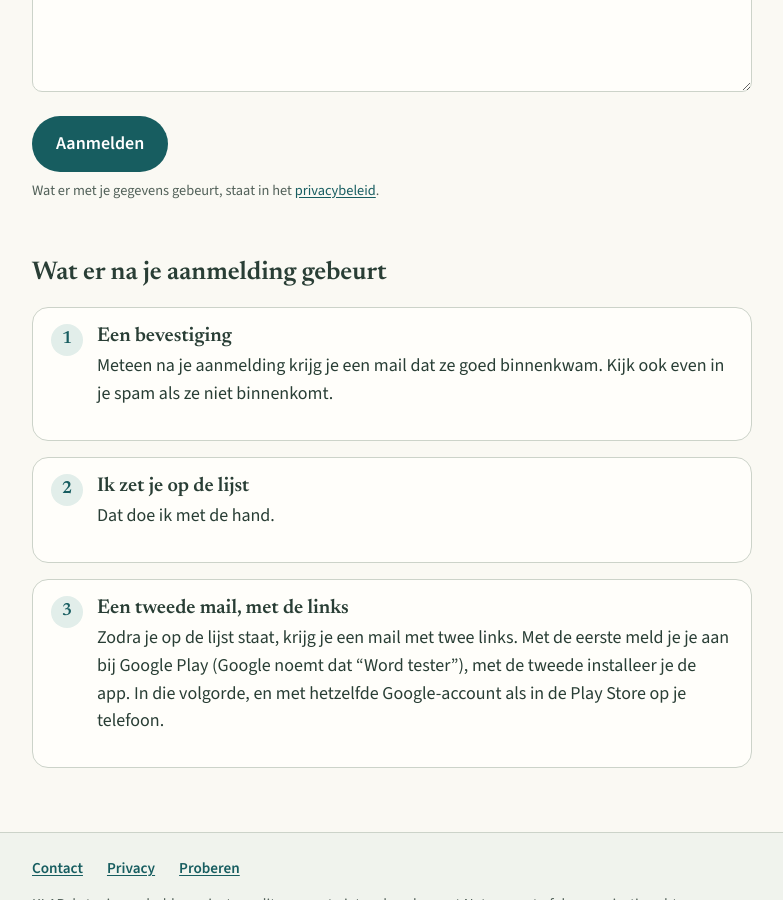
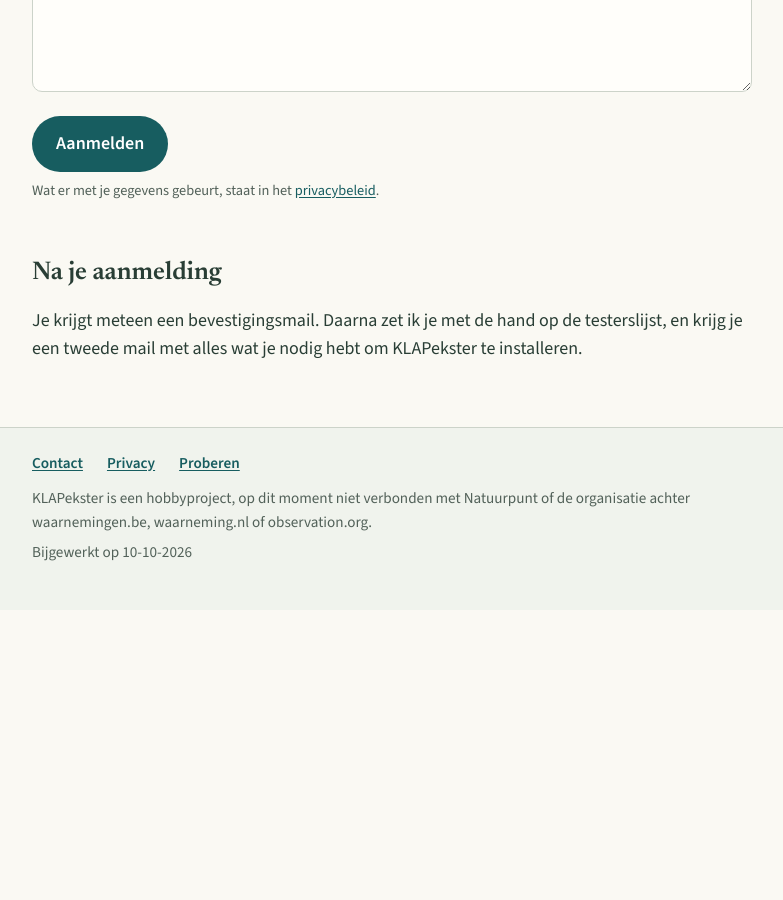
Before and after one commit to KLAPekster/website, a Jekyll site: the page built from meedoen.md, in a window 1280 px wide and 900 px high, scrolled down 1506 px. Shown: the whole window, without its empty margins (248-1031 px from the left). Built offline with Jekyll 4.4.1, drawn with Linux system fonts in a browser that asks for light colours; after the commit the page ends 2116 px from its top, so only the background shows below that.

Commit message:
Proberen: wat er na de aanmelding gebeurt in één alinea; voorpagina: zin over Natuurpunt weg (staat al onderaan)
Co-Authored-By: Claude Opus 5.5 <noreply@anthropic.com>

```diff
--- a/_includes/installatiestappen.html
+++ /dev/null
@@ -1,25 +0,0 @@
-{% comment %}
-  Wat er na het aanmelden gebeurt, op Proberen en op Bedankt. Bewust zonder
-  links (Olivier, 9 oktober 2026): die werken pas als je op de lijst staat,
-  en dan krijg je ze per mail (tools/sheets_apps_script.gs in de app-repo,
-  mailUitnodiging). Verander je hier iets aan de volgorde, verander het daar
-  mee.
-{% endcomment %}
-<ol class="stappen">
-  <li>
-    <h3>Een bevestiging</h3>
-    <p>Meteen na je aanmelding krijg je een mail dat ze goed binnenkwam. Kijk
-    ook even in je spam als ze niet binnenkomt.</p>
-  </li>
-  <li>
-    <h3>Ik zet je op de lijst</h3>
-    <p>Dat doe ik met de hand.</p>
-  </li>
-  <li>
-    <h3>Een tweede mail, met de links</h3>
-    <p>Zodra je op de lijst staat, krijg je een mail met twee links. Met de
-    eerste meld je je aan bij Google Play (Google noemt dat “Word tester”),
-    met de tweede installeer je de app. In die volgorde, en met hetzelfde
-    Google-account als in de Play Store op je telefoon.</p>
-  </li>
-</ol>
--- a/meedoen.md
+++ b/meedoen.md
@@ -112,9 +112,11 @@ proberen. Meld je hieronder aan, dan zet ik je op de lijst.
   komt er een versie voor iPhone, dan laat ik het je weten.</p>
 </div>
 
-## Wat er na je aanmelding gebeurt
+## Na je aanmelding
 
-{% include installatiestappen.html %}
+Je krijgt meteen een bevestigingsmail. Daarna zet ik je met de hand op de
+testerslijst, en krijg je een tweede mail met alles wat je nodig hebt om
+KLAPekster te installeren.
 
 <script>
   // Het adres van het Apps Script staat in _config.yml (script_url).
```
Also changed, not shown: index.md (+0 -4 lines).
